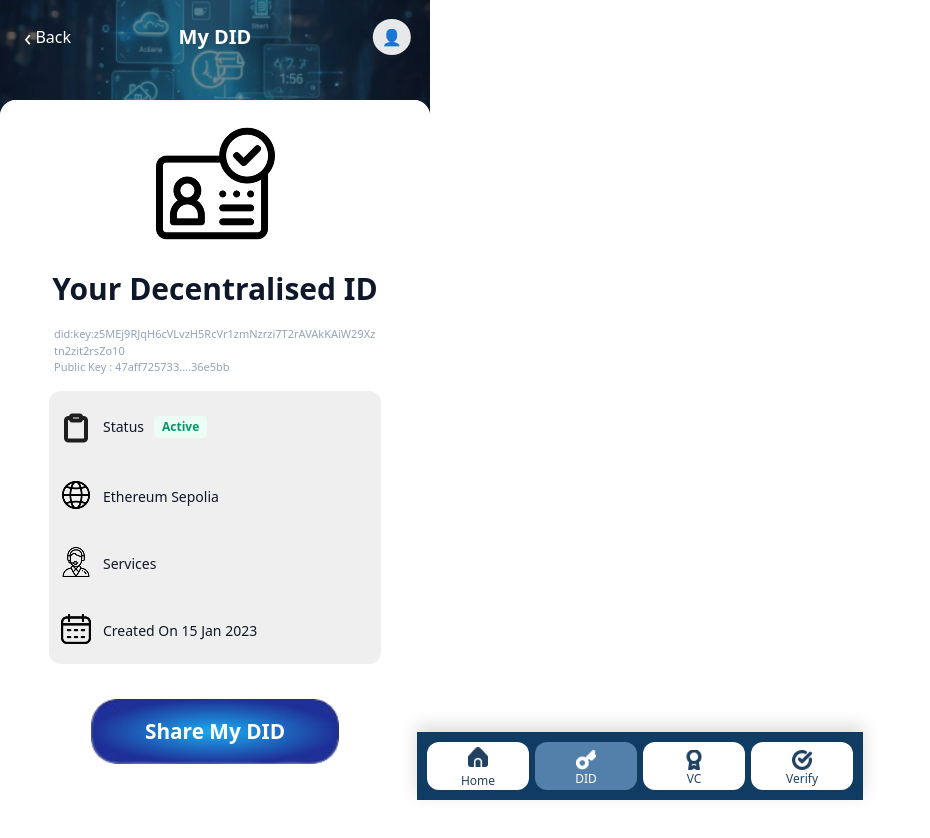
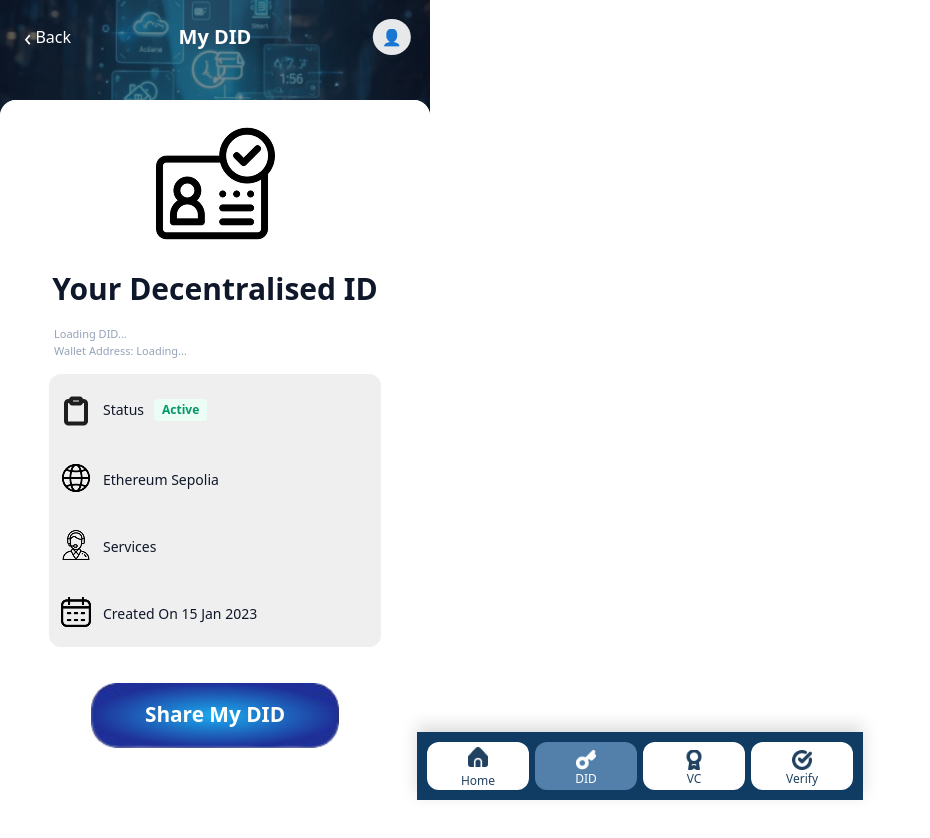
Before and after one commit to WeiShan-0415/FYP, a React app in the folder frontend/: page /didpage in a window 1280 px wide. Shown: the top 838 px of the page, without its empty margins (0-930 px from the left). Built offline with nearby package versions, Linux system fonts and the light colour scheme; the HTML template or start-up script is replaced by a standard one; a web font is replaced by a local one.

Commit message:
pass did and public address into didpage

```diff
--- a/frontend/src/didpage.jsx
+++ b/frontend/src/didpage.jsx
@@ -1,4 +1,4 @@
-import { useState } from 'react';
+import { useState, useEffect } from 'react';
 import { useNavigate } from 'react-router-dom';
 import './App.css';
 import TabBar from './TabBar';
@@ -6,6 +6,18 @@ import TabBar from './TabBar';
 
 export default function DidPage() {
   const navigate = useNavigate();
+  const [walletAddress, setWalletAddress] = useState('');
+  const [userDID, setUserDID] = useState('');
+
+  useEffect(() => {
+    // Retrieve from localStorage
+    const wallet = localStorage.getItem('walletAddress');
+    const did = localStorage.getItem('userDID');
+
+    if (wallet) setWalletAddress(wallet);
+    if (did) setUserDID(did);
+  }, []);
+
   return (
     <div className="appShell">
       {/* Top header */}
@@ -33,8 +45,8 @@ export default function DidPage() {
             <h3 className="didTitle">Your Decentralised ID</h3>
           </div>
           <div>
-            <p className="didLabel">did:key:z5MEj9RJqH6cVLvzH5RcVr1zmNzrzi7T2rAVAkKAiW29Xztn2zit2rsZo10</p>
-            <p className="didLabel">Public Key : 47aff725733....36e5bb</p>
+            <p className="didLabel">{userDID || 'Loading DID...'}</p>
+            <p className="didLabel">Wallet Address: {walletAddress ? `${walletAddress.slice(0, 6)}...${walletAddress.slice(-4)}` : 'Loading...'}</p>
           </div>
 
           <div className="didInfoSection">
```
Also changed, not shown: frontend/src/login.jsx (+0 -7 lines).
